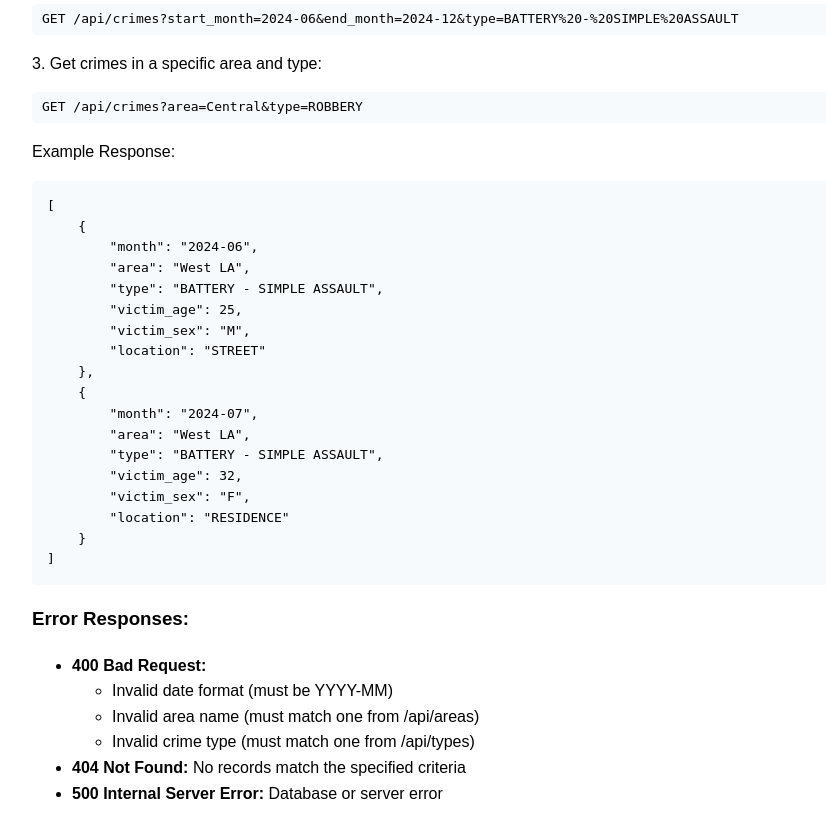
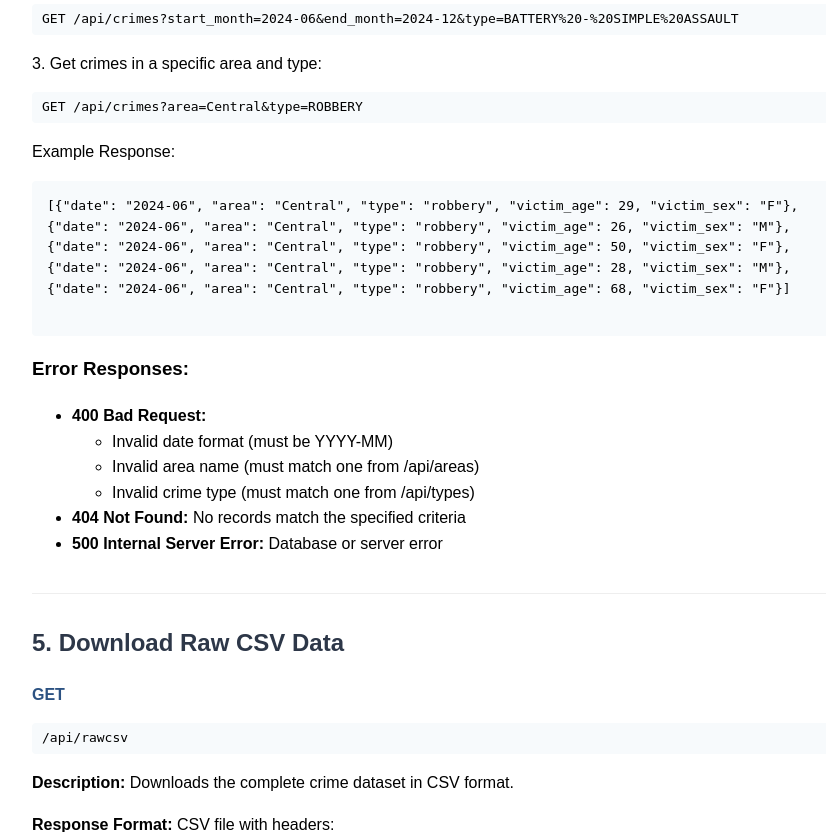
Before and after one commit to Chloexf795/cs257, a Flask app: page /api/help in a window 1280 px wide. Shown: the part 2113-2945 px from the top of the page, without its empty margins (108-934 px from the left). Run offline with Flask 3, Linux system fonts and the light colour scheme; parts of the project's set-up code (start-up, migrations or seed data) failed here and were passed over; some libraries are stand-ins or nearby versions.

Commit message:
fixed crimes api and updated the help

```diff
--- a/webapp/api.py
+++ b/webapp/api.py
@@ -180,7 +180,7 @@ def get_crimes():
 
         query = '''
             SELECT months.month, areas.area, types.type,
-                   crimes.vict_age, crimes.vict_sex, crimes.location
+                   crimes.vict_age, crimes.vict_sex
             FROM crimes
             JOIN crime_events ON crimes.id = crime_events.crime_id
             JOIN types ON types.id = crime_events.type_id
@@ -202,20 +202,20 @@ def get_crimes():
         query += ' ORDER BY months.month ASC'
         cursor.execute(query, params)
         rows = cursor.fetchall()
-
+        print(rows)
         if not rows:
             return json.dumps({"message": "No records found for the given criteria"}), 404
 
+
         crimes = []
         for row in rows:
-            if len(row) == 6:
+            if len(row) == 5:
                 crimes.append({
-                    "month": row[0],
+                    "date": row[0],
                     "area": row[1],
                     "type": row[2],
                     "victim_age": row[3],
-                    "victim_sex": row[4],
-                    "location": row[5]
+                    "victim_sex": row[4]
                 })
             else:
                 print(f"Unexpected row format: {row}", file=sys.stderr)
--- a/webapp/templates/help.html
+++ b/webapp/templates/help.html
@@ -119,24 +119,12 @@
 
         <p>Example Response:</p>
         <pre>
-[
-    {
-        "month": "2024-06",
-        "area": "West LA",
-        "type": "BATTERY - SIMPLE ASSAULT",
-        "victim_age": 25,
-        "victim_sex": "M",
-        "location": "STREET"
-    },
-    {
-        "month": "2024-07",
-        "area": "West LA",
-        "type": "BATTERY - SIMPLE ASSAULT",
-        "victim_age": 32,
-        "victim_sex": "F",
-        "location": "RESIDENCE"
-    }
-]</pre>
+[{"date": "2024-06", "area": "Central", "type": "robbery", "victim_age": 29, "victim_sex": "F"},
+{"date": "2024-06", "area": "Central", "type": "robbery", "victim_age": 26, "victim_sex": "M"},
+{"date": "2024-06", "area": "Central", "type": "robbery", "victim_age": 50, "victim_sex": "F"},
+{"date": "2024-06", "area": "Central", "type": "robbery", "victim_age": 28, "victim_sex": "M"},
+{"date": "2024-06", "area": "Central", "type": "robbery", "victim_age": 68, "victim_sex": "F"}]
+        </pre>
 
         <h3>Error Responses:</h3>
         <ul>
```
